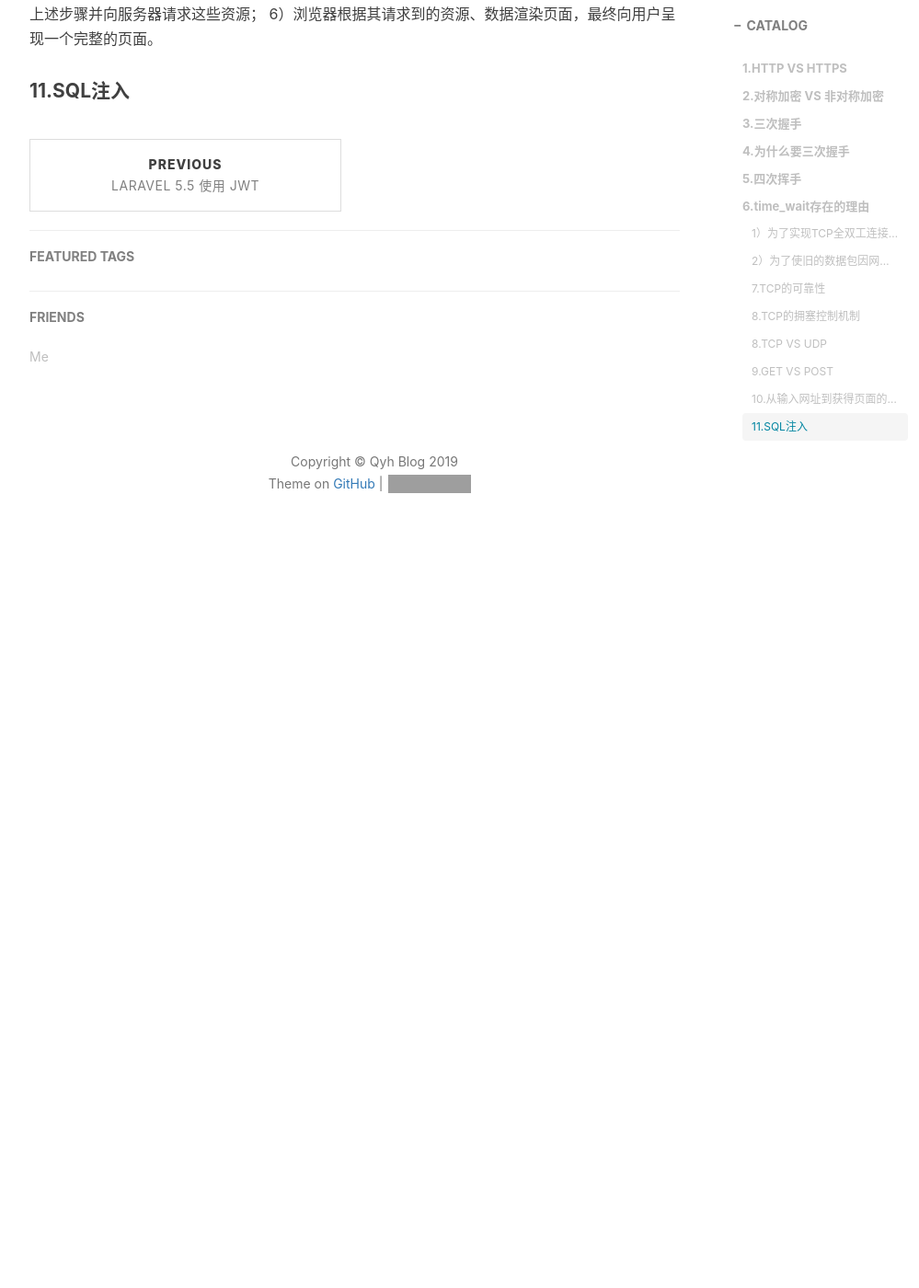
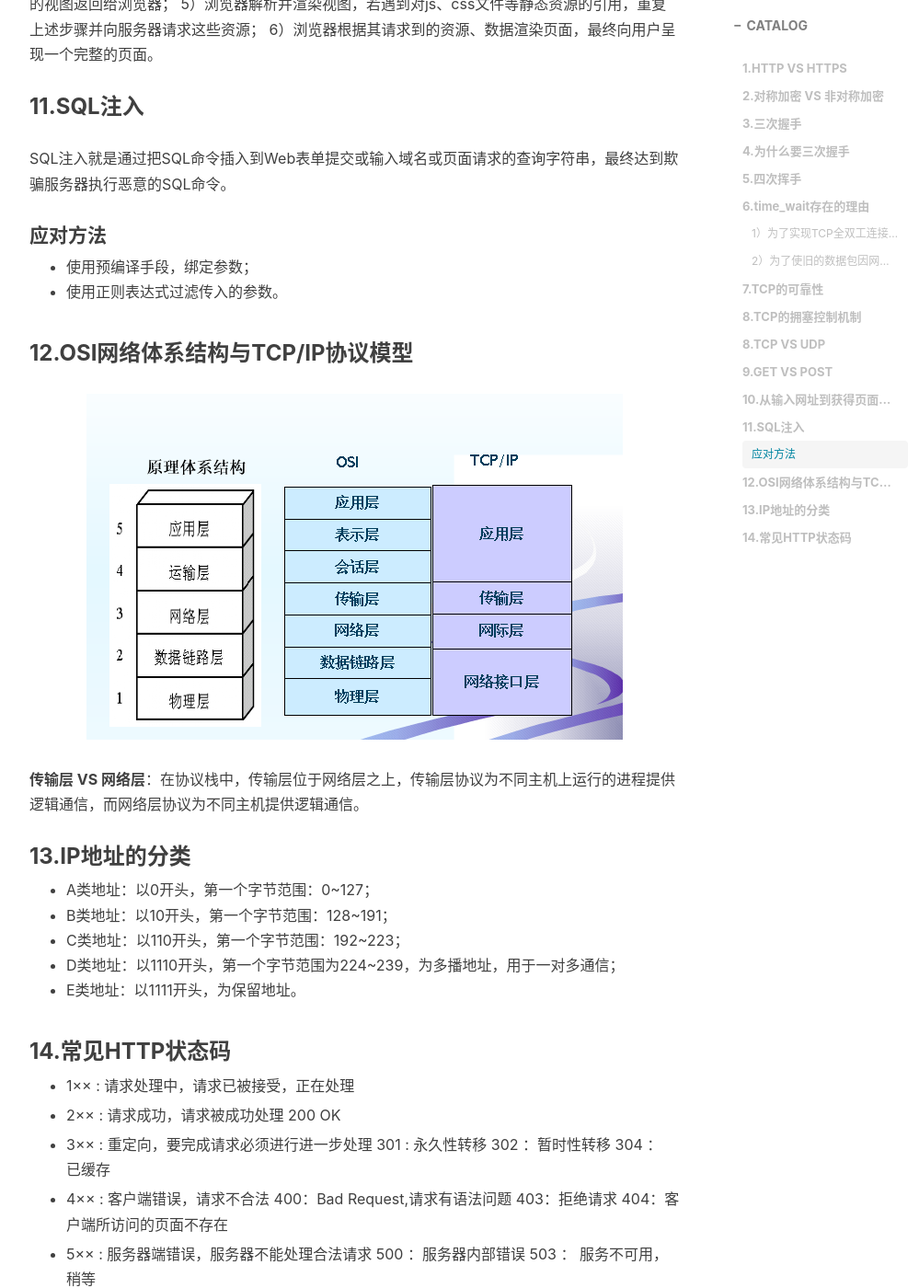
Before and after one commit to qyhxxx/qyhxxx.github.io, a Jekyll site: the page built from _posts/2019-04-22-面经一：计算机网络.md, in a window 1280 px wide and 1400 px high, scrolled down 5300 px. Shown: the whole window at 92% size, without its empty margins (233-1232 px from the left). Built offline with Jekyll 4.4.1, drawn with Linux system fonts in a browser that asks for light colours; nearby versions of some CDN libraries; comment, search, counter and statistics services are not loaded; before the commit the page ends 5930 px from its top, so only the background shows below that; grey boxes are pictures that could not be loaded.

Commit message:
计网面经第一版

```diff
--- a/_posts/2019-04-22-面经一：计算机网络.md
+++ b/_posts/2019-04-22-面经一：计算机网络.md
@@ -57,7 +57,7 @@ TCP分节可能由于路由器异常而“迷途”，在迷途期间，发送
 为了避免这个情况，TCP协议不允许处于TIME_WAIT状态的连接启动一个新的可用连接，并且TIME_WAIT状态持续2MSL，经过2MSL后，旧连接的重复分组都会网络中消失。
 
 
-#### 7.TCP的可靠性
+### 7.TCP的可靠性
 
 - 数据包校验：目的是检测数据在传输过程中的任何变化，若校验出包有错，则丢弃报文段并且不给出响应，这时TCP发送数据端超时后会重发数据；
 - 对失序数据包重排序：既然TCP报文段作为IP数据报来传输，而IP数据报的到达可能会失序，因此TCP报文段的到达也可能会失序。TCP将对失序数据进行重新排序，然后才交给应用层；
@@ -67,7 +67,7 @@ TCP分节可能由于路由器异常而“迷途”，在迷途期间，发送
 - 流量控制：TCP连接的每一方都有固定大小的缓冲空间。TCP的接收端只允许另一端发送接收端缓冲区所能接纳的数据，这可以防止较快主机致使较慢主机的缓冲区溢出，这就是流量控制。TCP使用的流量控制协议是可变大小的滑动窗口协议。
 
 
-#### 8.TCP的拥塞控制机制
+### 8.TCP的拥塞控制机制
 
 拥塞控制就是防止过多的数据注入网络中，使网络中的路由器不至于过载。拥塞控制是全局过程，而流量控制指的是点对点通信量的控制。
 
@@ -86,7 +86,7 @@ TCP分节可能由于路由器异常而“迷途”，在迷途期间，发送
 ![avatar](/img/2019-04-22/快恢复.jpg)
 
 
-#### 8.TCP VS UDP
+### 8.TCP VS UDP
 
 - TCP面向连接，UDP无连接；
 - TCP可靠，UDP不可靠；
@@ -96,7 +96,7 @@ TCP分节可能由于路由器异常而“迷途”，在迷途期间，发送
 - TCP首部开销20字节，UDP首部开销8字节。
 
 
-#### 9.GET VS POST
+### 9.GET VS POST
 
 - GET用来从服务器上获取资源，POST用来更新服务器上的资源；
 - GET是幂等的，读取同一个资源总是得到相同的数据，POST不是幂等的，因为每次请求对资源的改变并不是相同的，因为GET不改变服务器的资源，POST会对服务器的资源进行改变；
@@ -105,7 +105,7 @@ TCP分节可能由于路由器异常而“迷途”，在迷途期间，发送
 - GET请求的长度受限于浏览器或服务器对URL长度的限制，允许发送的数据量比较小，POST请求的数据则没有大小限制。
 
 
-#### 10.从输入网址到获得页面的过程
+### 10.从输入网址到获得页面的过程
 
 1）浏览器查询DNS（包括浏览器搜索自身的DNS缓存、搜索操作系统的DNS缓存、读取本地的Host文件和向本地DNS服务器进行查询等），获取域名对应的IP地址；
 2）浏览器获得域名对应的IP地址以后，向服务器请求建立连接，发起三次握手；
@@ -115,4 +115,49 @@ TCP分节可能由于路由器异常而“迷途”，在迷途期间，发送
 6）浏览器根据其请求到的资源、数据渲染页面，最终向用户呈现一个完整的页面。
 
 
-#### 11.SQL注入
+### 11.SQL注入
+
+SQL注入就是通过把SQL命令插入到Web表单提交或输入域名或页面请求的查询字符串，最终达到欺骗服务器执行恶意的SQL命令。
+
+#### 应对方法
+
+- 使用预编译手段，绑定参数；
+- 使用正则表达式过滤传入的参数。
+
+
+### 12.OSI网络体系结构与TCP/IP协议模型
+
+![avatar](/img/2019-04-22/OSI网络体系结构与TCPIP协议模型.png)
+
+**传输层 VS 网络层**：在协议栈中，传输层位于网络层之上，传输层协议为不同主机上运行的进程提供逻辑通信，而网络层协议为不同主机提供逻辑通信。
+
+
+### 13.IP地址的分类
+
+- A类地址：以0开头，第一个字节范围：0~127；
+- B类地址：以10开头，第一个字节范围：128~191；
+- C类地址：以110开头，第一个字节范围：192~223；
+- D类地址：以1110开头，第一个字节范围为224~239，为多播地址，用于一对多通信；
+- E类地址：以1111开头，为保留地址。
+
+
+### 14.常见HTTP状态码
+
+- 1×× : 请求处理中，请求已被接受，正在处理
+
+- 2×× : 请求成功，请求被成功处理
+  200 OK
+
+- 3×× : 重定向，要完成请求必须进行进一步处理
+  301 : 永久性转移
+  302 ：暂时性转移
+  304 ： 已缓存
+
+- 4×× : 客户端错误，请求不合法
+  400：Bad Request,请求有语法问题
+  403：拒绝请求
+  404：客户端所访问的页面不存在
+
+- 5×× : 服务器端错误，服务器不能处理合法请求
+  500 ：服务器内部错误
+  503 ： 服务不可用，稍等
```
Also changed, not shown: other parts of _posts/2019-04-22-面经一：计算机网络.md (+1 -1 lines), img/2019-04-22/OSI网络体系结构与TCPIP协议模型.png (added), img/post-20190422.jpg (added).
